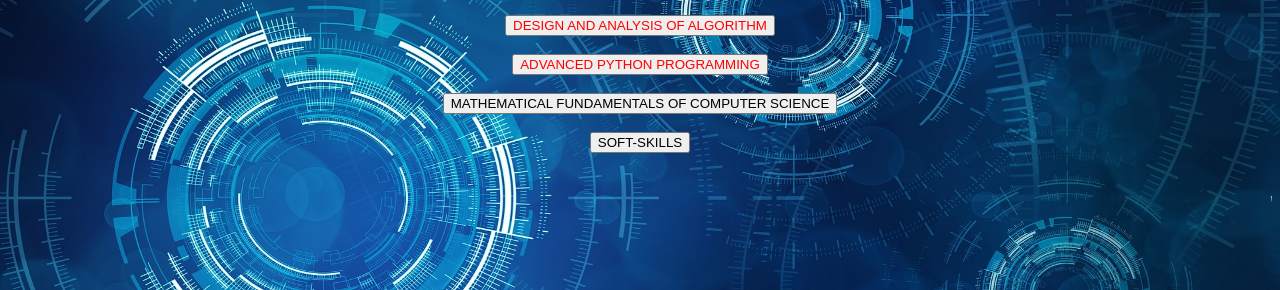
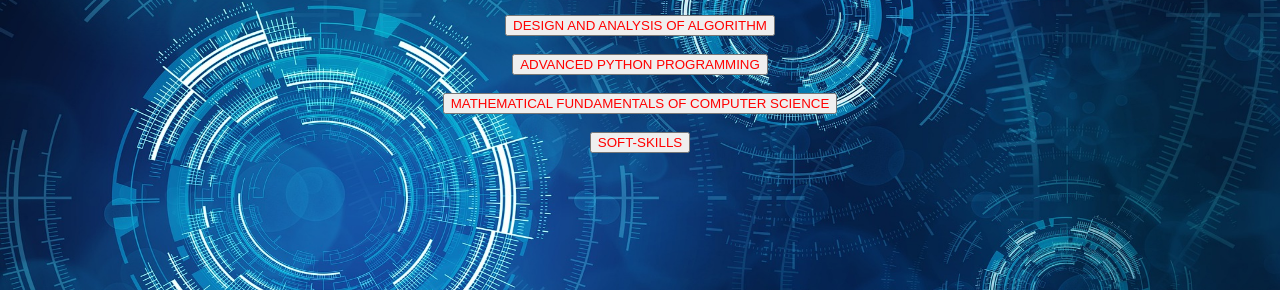
Before and after one commit to yoursvenky/library, a plain HTML site: page cse.html in a window 1280 px wide. Shown: the part 212-502 px from the top of the page. Drawn offline with Linux system fonts and the light colour scheme.

Commit message:
Update cse.html

```diff
--- a/cse.html
+++ b/cse.html
@@ -10,9 +10,9 @@
 <button style="color:yellow;background-color:blue;size:100px">subjects:</button><br><br><br><br><br>
 <center>
 <a href="dbms.html"><button class="subject">DATABASE MANAGEMENT SYSTEM</button></a><br><br>
-<a href="daa.html"><button class="subject">DESIGN AND ANALYSIS OF ALGORITHM</button><br><br>
-<a href="app.html"><button class="subject">ADVANCED PYTHON PROGRAMMING</button><br><br>
-<button>MATHEMATICAL FUNDAMENTALS OF COMPUTER SCIENCE</button><br><br>
-<button>SOFT-SKILLS</button><br><br>
+<a href="daa.html"><button class="subject">DESIGN AND ANALYSIS OF ALGORITHM</button></a><br><br>
+<a href="app.html"><button class="subject">ADVANCED PYTHON PROGRAMMING</button><br></a><br>
+<button class="subject">MATHEMATICAL FUNDAMENTALS OF COMPUTER SCIENCE</button><br><br>
+<button class="subject">SOFT-SKILLS</button><br><br>
 <marquee><h2 style="color:white;size:300px;">"Computer science empowers students to create the world of tomorrow"</h4></marquee>
 </center>
```
